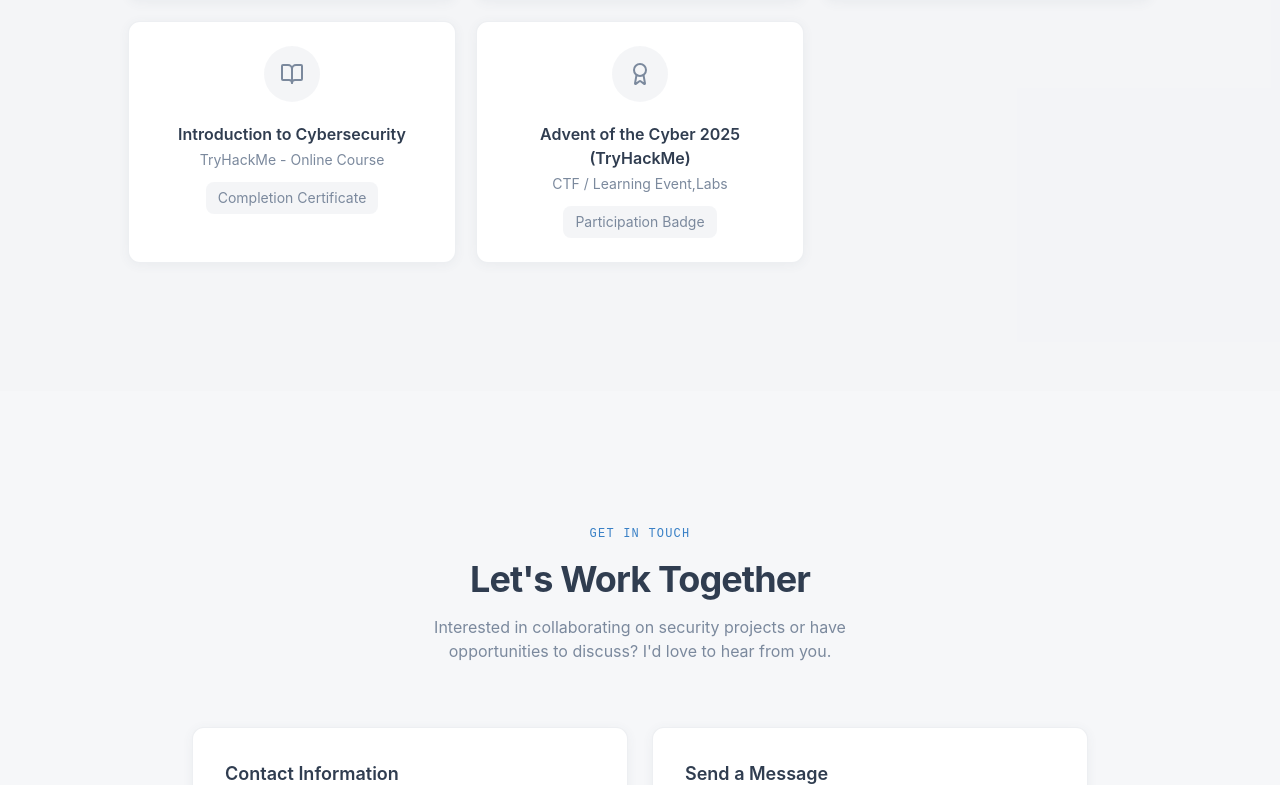
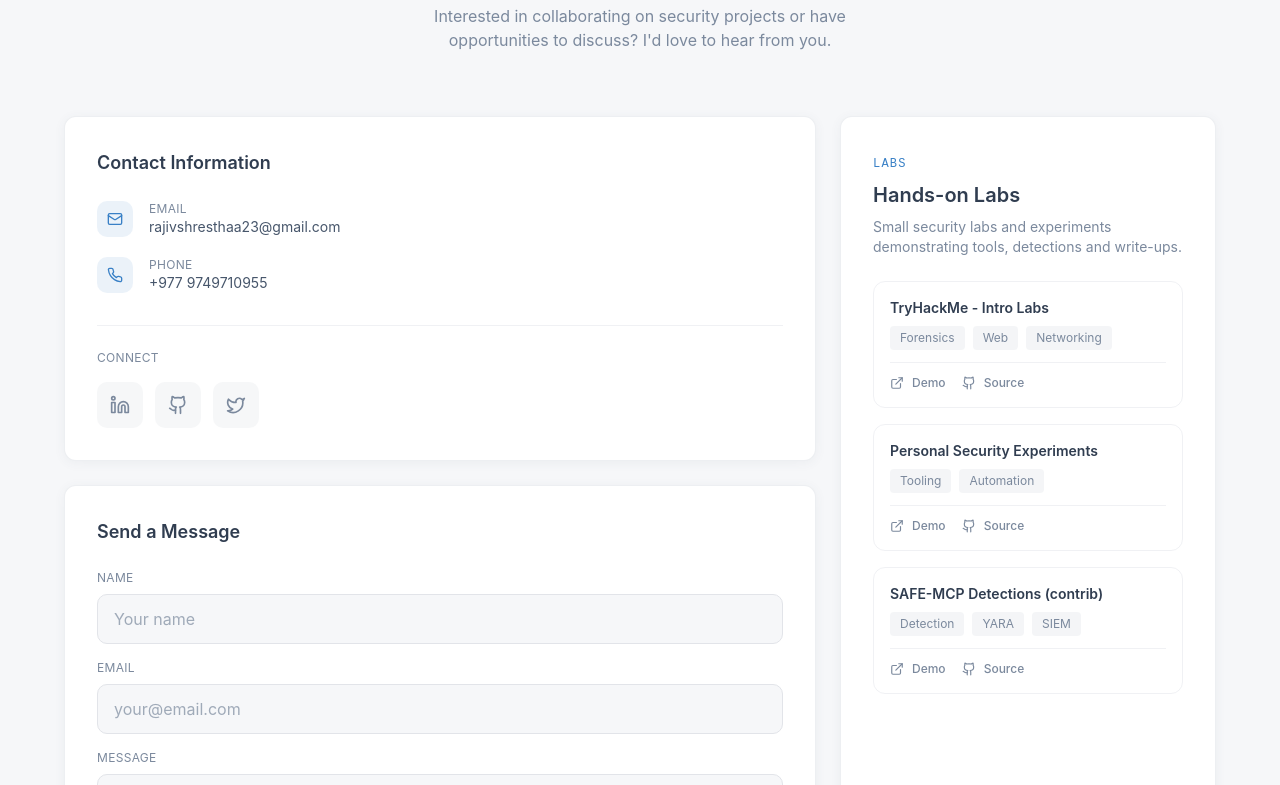
Before and after one commit to rajivsthh/portfolio-main, a React (Vite) app: page / in a window 1280 px wide. Shown: the part 5755-6540 px from the top of the page. Built offline with nearby package versions, Linux system fonts and the light colour scheme; the HTML template or start-up script is replaced by a standard one.

Commit message:
refactor: update ContactSection layout and integrate LabsSection component

```diff
--- a/src/components/ContactSection.tsx
+++ b/src/components/ContactSection.tsx
@@ -1,4 +1,5 @@
 import { Mail, Phone, Linkedin, Github, Twitter, Send } from 'lucide-react';
+import LabsSection from '@/components/LabsSection';
 
 const contactInfo = [
   {
@@ -25,7 +26,7 @@ const ContactSection = () => {
   return (
     <section id="contact" className="py-24 lg:py-32">
       <div className="container mx-auto px-6 lg:px-8">
-        <div className="max-w-4xl mx-auto">
+        <div className="max-w-6xl mx-auto">
           {/* Section Header */}
           <div className="text-center mb-16 space-y-4">
             <span className="section-label">Get In Touch</span>
@@ -38,7 +39,8 @@ const ContactSection = () => {
             </p>
           </div>
 
-          <div className="grid md:grid-cols-2 gap-6">
+          <div className="grid gap-6 lg:grid-cols-[minmax(0,2fr)_minmax(0,1fr)]">
+            <div className="space-y-6">
               {/* Contact Info */}
               <div className="card-pro p-8">
                 <h3 className="text-lg font-semibold text-heading mb-6">Contact Information</h3>
@@ -122,6 +124,9 @@ const ContactSection = () => {
                 </form>
               </div>
             </div>
+
+            <LabsSection variant="compact" />
+          </div>
         </div>
       </div>
     </section>
--- a/src/components/LabsSection.tsx
+++ b/src/components/LabsSection.tsx
@@ -21,7 +21,50 @@ const labs = [
   },
 ];
 
-const LabsSection = () => {
+type LabsSectionProps = {
+  variant?: 'full' | 'compact';
+  className?: string;
+};
+
+const LabsSection = ({ variant = 'full', className = '' }: LabsSectionProps) => {
+  if (variant === 'compact') {
+    return (
+      <div className={`card-pro p-8 ${className}`.trim()}>
+        <div className="mb-6 space-y-2">
+          <span className="section-label">Labs</span>
+          <h3 className="text-xl font-semibold text-heading">Hands-on Labs</h3>
+          <p className="text-sm text-muted-foreground">
+            Small security labs and experiments demonstrating tools, detections and write-ups.
+          </p>
+        </div>
+
+        <div className="space-y-4">
+          {labs.map((lab, index) => (
+            <article key={index} className="rounded-xl border border-border/50 p-4">
+              <h4 className="text-sm font-semibold text-heading mb-2">{lab.title}</h4>
+              <div className="flex flex-wrap gap-2 mb-3">
+                {lab.tags.map((t, i) => (
+                  <span key={i} className="project-tag">{t}</span>
+                ))}
+              </div>
+
+              <div className="flex gap-4 pt-3 border-t border-border/50">
+                <a href={lab.demo} className="link-animated text-xs font-medium inline-flex items-center gap-2">
+                  <ExternalLink className="w-3.5 h-3.5" />
+                  Demo
+                </a>
+                <a href={lab.github} className="link-animated text-xs font-medium inline-flex items-center gap-2">
+                  <Github className="w-3.5 h-3.5" />
+                  Source
+                </a>
+              </div>
+            </article>
+          ))}
+        </div>
+      </div>
+    );
+  }
+
   return (
     <section id="labs" className="py-24 lg:py-32">
       <div className="container mx-auto px-6 lg:px-8">
--- a/src/pages/Index.tsx
+++ b/src/pages/Index.tsx
@@ -4,7 +4,6 @@ import AboutSection from '@/components/AboutSection';
 import SkillsSection from '@/components/SkillsSection';
 import ProjectsSection from '@/components/ProjectsSection';
 import BlogSection from '@/components/BlogSection';
-import LabsSection from '@/components/LabsSection';
 import CertificationsSection from '@/components/CertificationsSection';
 import ContactSection from '@/components/ContactSection';
 import Footer from '@/components/Footer';
@@ -19,7 +18,6 @@ const Index = () => {
   <SkillsSection />
   <ProjectsSection />
   <BlogSection />
-  <LabsSection />
   <CertificationsSection />
         <ContactSection />
       </main>
```
Lines whose indentation alone changed are shown as unchanged.
